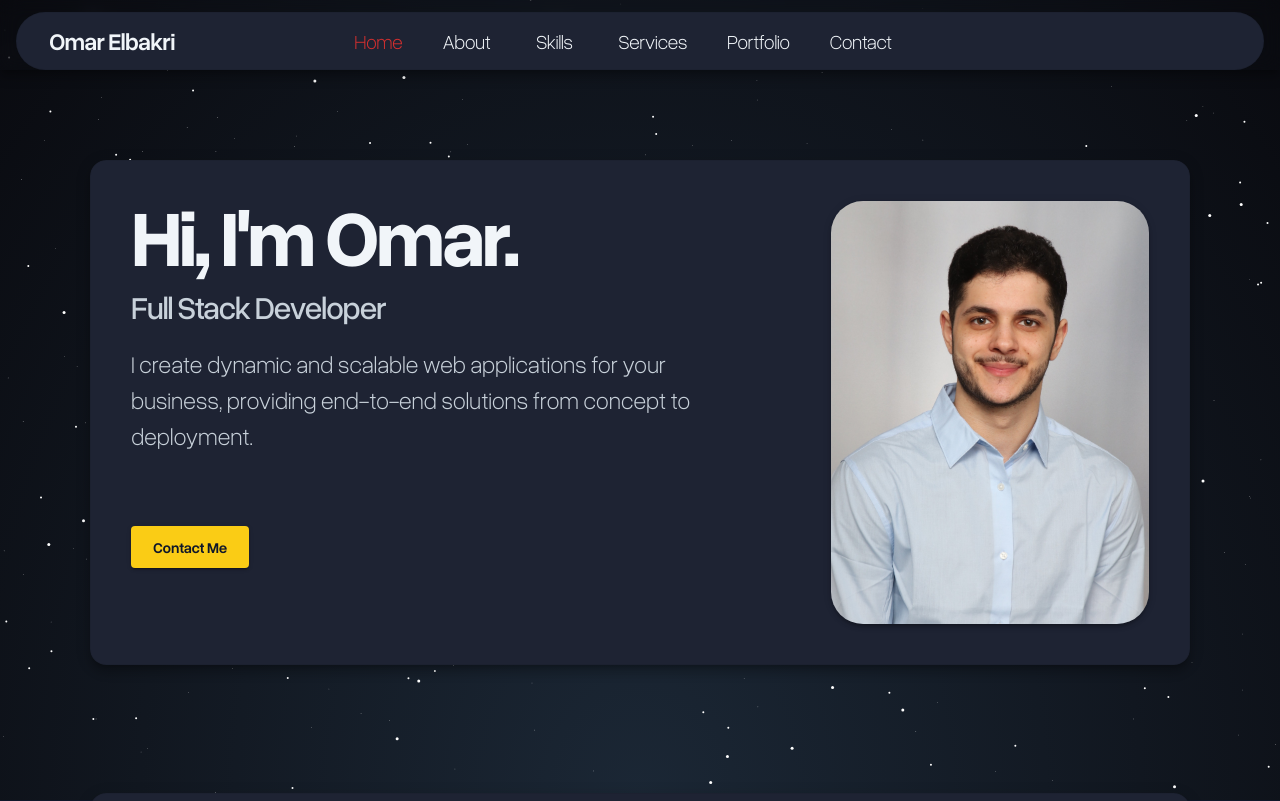
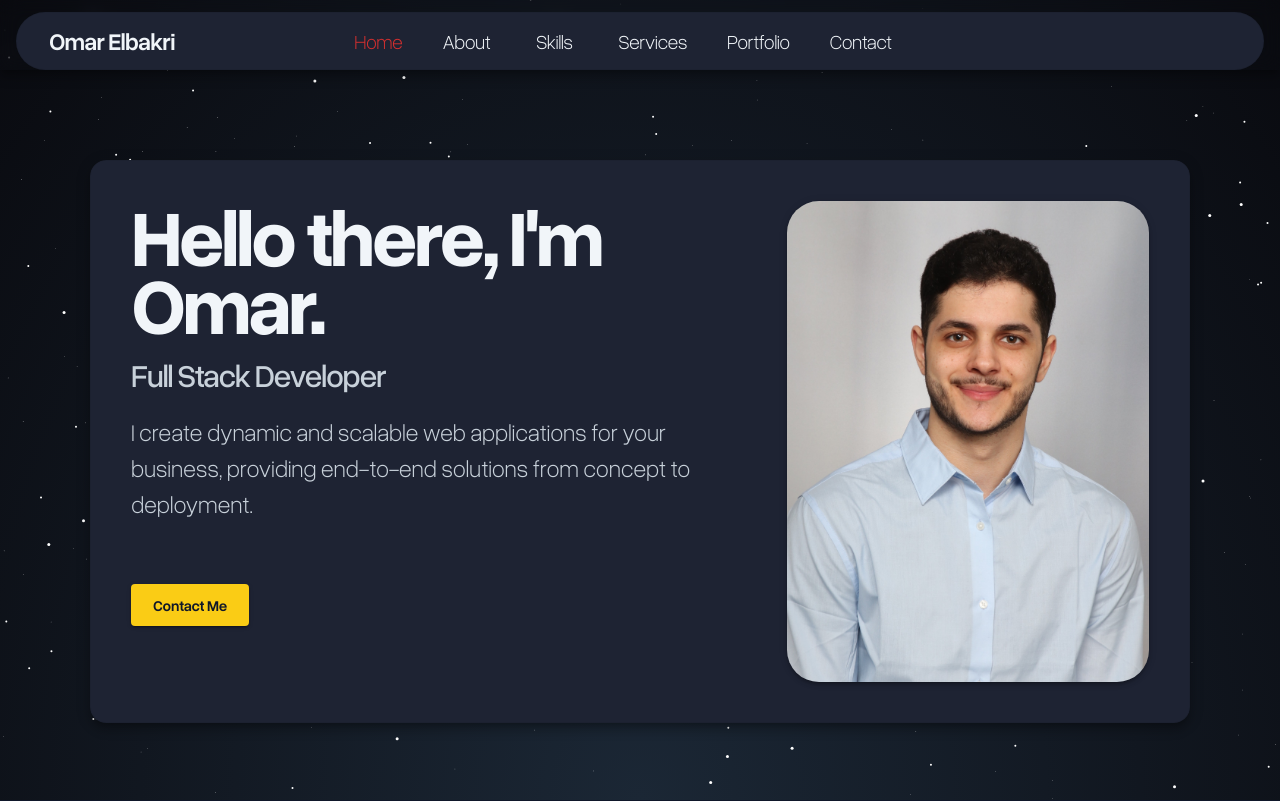
Before and after one commit to omgawroo98/portfolio_site, a React (Create React App) app: page / in a window 1280 px wide. Shown: the top 801 px of the page. Built offline with nearby package versions, Linux system fonts and the light colour scheme; some icons are missing; a web font is replaced by a local one.

Commit message:
correct translations

```diff
--- a/src/components/Home.tsx
+++ b/src/components/Home.tsx
@@ -17,7 +17,7 @@ const Home = () => {
 
     return (
         <Grid container spacing={4}
-        // justifyContent="center" alignItems="center"
+            justifyContent="center" alignItems="space-around"
         >
             {/* Left Column */}
             <Grid size={7}>
@@ -27,6 +27,7 @@ const Home = () => {
                         display: 'flex',
                         flexDirection: 'column',
                         justifyContent: 'space-between',
+                        gap: 4
                     }}
                 >
                     {/* Top Section: Typography */}
@@ -71,7 +72,7 @@ const Home = () => {
             </Grid>
 
             {/* Right Column */}
-            <Grid size={4} sx={{
+            <Grid size={4.5} sx={{
                 ml: 'auto',
             }}>
                 <Box
--- a/src/locales/de.json
+++ b/src/locales/de.json
@@ -7,11 +7,11 @@
         "portfolio": "Portfolio",
         "contact": "Kontakt"
     },
-    "hero": {
+    "home": {
         "title": "Hallo, ich bin Omar.",
         "subtitle": "Full Stack Entwickler",
-        "desc": "Ich entwickle moderne, skalierbare Webanwendungen.",
-        "contact": "Kontaktieren Sie mich"
+        "description": "Ich entwickle dynamische und skalierbare Webanwendungen für Ihr Unternehmen und biete Komplettlösungen von der Idee bis zur Bereitstellung.",
+        "cta": "Kontaktieren Sie mich"
     },
     "about": {
         "heading": "Lerne mich kennen",
@@ -68,11 +68,5 @@
             "message": "Nachricht",
             "submit": "Senden"
         }
-    },
-    "home": {
-        "title": "Hallo, ich bin Omar.",
-        "subtitle": "Full Stack Entwickler",
-        "description": "Ich entwickle dynamische und skalierbare Webanwendungen für Ihr Unternehmen und biete Komplettlösungen von der Idee bis zur Bereitstellung.",
-        "cta": "Kontaktieren Sie mich"
     }
 }
--- a/src/locales/en.json
+++ b/src/locales/en.json
@@ -7,11 +7,11 @@
     "portfolio": "Portfolio",
     "contact": "Contact"
   },
-  "hero": {
-    "title": "Hi, I'm Omar.",
+  "home": {
+    "title": "Hello there, I'm Omar.",
     "subtitle": "Full Stack Developer",
-    "desc": "I build modern, scalable web apps.",
-    "contact": "Contact Me"
+    "description": "I create dynamic and scalable web applications for your business, providing end-to-end solutions from concept to deployment.",
+    "cta": "Contact Me"
   },
   "about": {
     "heading": "About Me",
@@ -68,11 +68,5 @@
       "message": "Message",
       "submit": "Send"
     }
-  },
-  "home": {
-    "title": "Hi, I'm Omar.",
-    "subtitle": "Full Stack Developer",
-    "description": "I create dynamic and scalable web applications for your business, providing end-to-end solutions from concept to deployment.",
-    "cta": "Contact Me"
   }
 }
--- a/src/locales/fr.json
+++ b/src/locales/fr.json
@@ -7,11 +7,11 @@
         "portfolio": "Portfolio",
         "contact": "Contact"
     },
-    "hero": {
+    "home": {
         "title": "Salut, je suis Omar.",
         "subtitle": "Développeur Full Stack",
-        "desc": "Je crée des applications web modernes et évolutives.",
-        "contact": "Contactez-moi"
+        "description": "Je crée des applications web dynamiques et évolutives pour votre entreprise, en fournissant des solutions complètes de la conception au déploiement.",
+        "cta": "Contactez-moi"
     },
     "about": {
         "heading": "Faisons connaissance",
@@ -68,11 +68,5 @@
             "message": "Message",
             "submit": "Envoyer"
         }
-    },
-    "home": {
-        "title": "Salut, je suis Omar.",
-        "subtitle": "Développeur Full Stack",
-        "description": "Je crée des applications web dynamiques et évolutives pour votre entreprise, en fournissant des solutions complètes de la conception au déploiement.",
-        "cta": "Contactez-moi"
     }
 }
--- a/src/locales/it.json
+++ b/src/locales/it.json
@@ -7,11 +7,11 @@
         "portfolio": "Portfolio",
         "contact": "Contatto"
     },
-    "hero": {
-        "title": "Ciao, sono Omar.",
+    "home": {
+        "title": "Ciao a te, sono Omar.",
         "subtitle": "Sviluppatore Full Stack",
-        "desc": "Creo applicazioni web moderne e scalabili.",
-        "contact": "Contattami"
+        "description": "Creo applicazioni web dinamiche e scalabili per la tua azienda, offrendo soluzioni complete dall'ideazione al deployment.",
+        "cta": "Contattami"
     },
     "about": {
         "heading": "Conosciamoci meglio",
@@ -68,11 +68,5 @@
             "message": "Messaggio",
             "submit": "Invia"
         }
-    },
-    "home": {
-        "title": "Ciao, sono Omar.",
-        "subtitle": "Sviluppatore Full Stack",
-        "description": "Creo applicazioni web dinamiche e scalabili per la tua azienda, offrendo soluzioni complete dall'ideazione al deployment.",
-        "cta": "Contattami"
     }
 }
```
